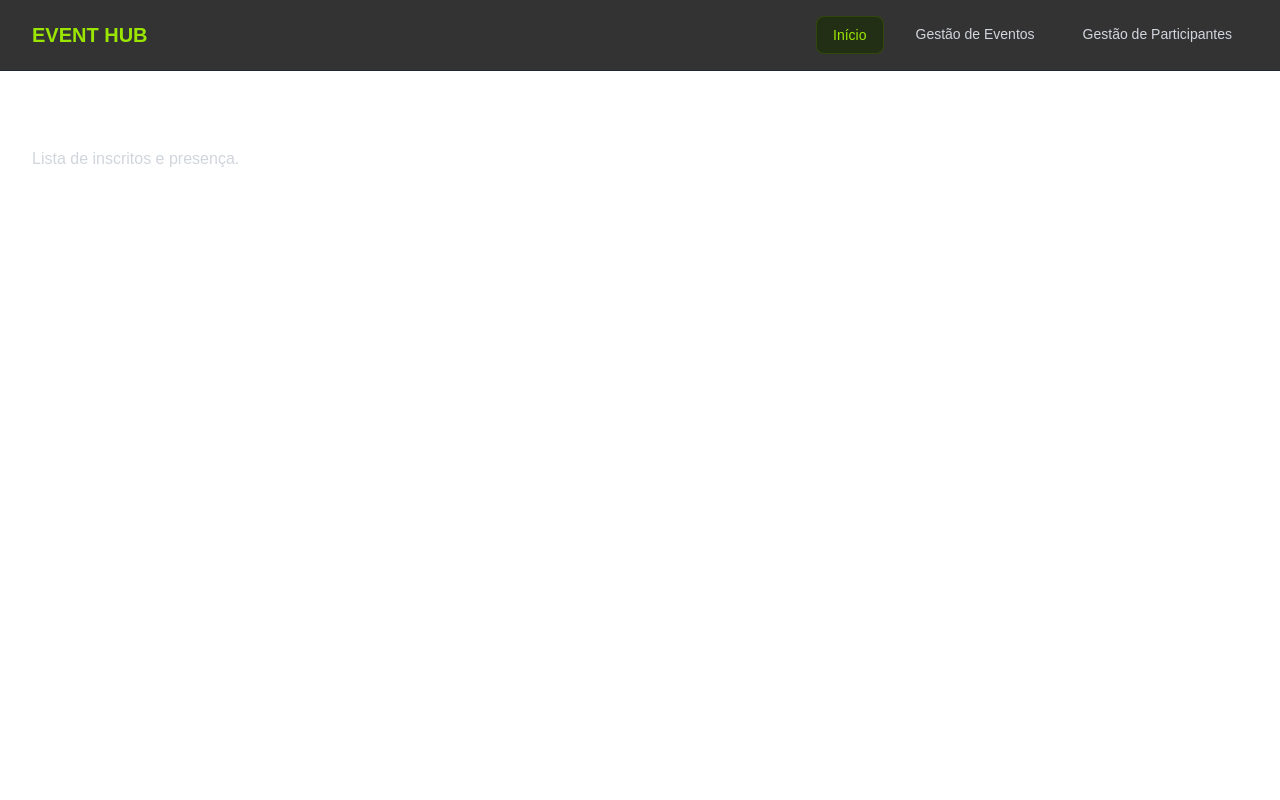
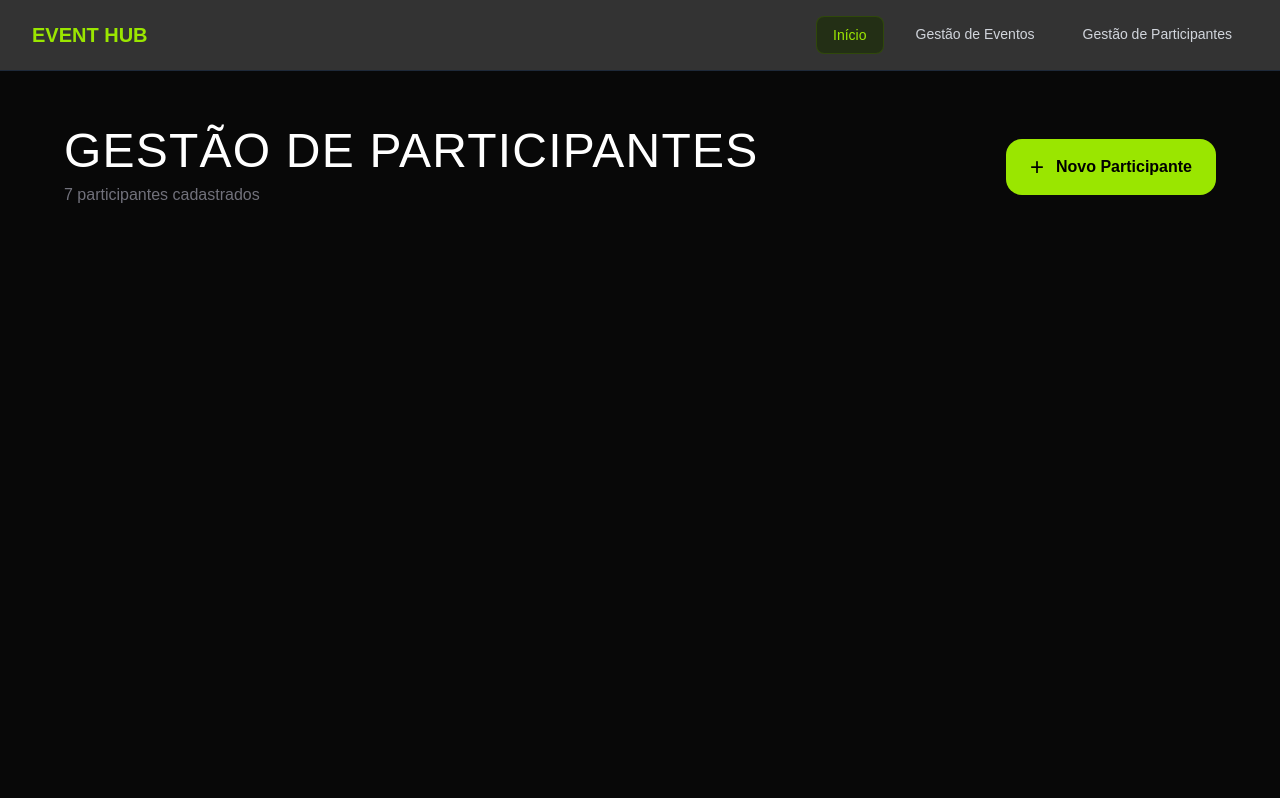
Before and after one commit to gsouza2313/e-ventsplatform, a Next.js app in the folder e-ventsplatform/: page /participantes in a window 1280 px wide. Built offline with nearby package versions, Linux system fonts and the light colour scheme.

Commit message:
feat: adiciona cabecalho da gestao de participantes

```diff
--- a/e-ventsplatform/app/participantes/page.tsx
+++ b/e-ventsplatform/app/participantes/page.tsx
@@ -1,8 +1,27 @@
 export default function ParticipantesPage() {
   return (
-    <main className="p-8">
-      <h1 className="text-3xl font-bold text-white">Gestão de Participantes</h1>
-      <p className="mt-2 text-gray-300">Lista de inscritos e presença.</p>
+    <main className="min-h-[calc(100vh-73px)] bg-[#080808] px-6 py-14 sm:px-10 lg:px-16">
+      <section className="mx-auto max-w-[1540px]">
+        <div className="flex flex-col justify-between gap-6 sm:flex-row sm:items-center">
+          <div>
+            <h1 className="font-anton text-4xl uppercase leading-none tracking-wide text-white sm:text-5xl">
+              Gestão de Participantes
+            </h1>
+
+            <p className="mt-2 text-base text-zinc-500">
+              7 participantes cadastrados
+            </p>
+          </div>
+
+          <button
+            type="button"
+            className="inline-flex items-center justify-center gap-3 rounded-2xl bg-lime-400 px-6 py-4 text-base font-bold text-black transition-colors hover:bg-lime-300"
+          >
+            <span className="text-2xl font-normal leading-none">+</span>
+            Novo Participante
+          </button>
+        </div>
+      </section>
     </main>
   );
 }
```
